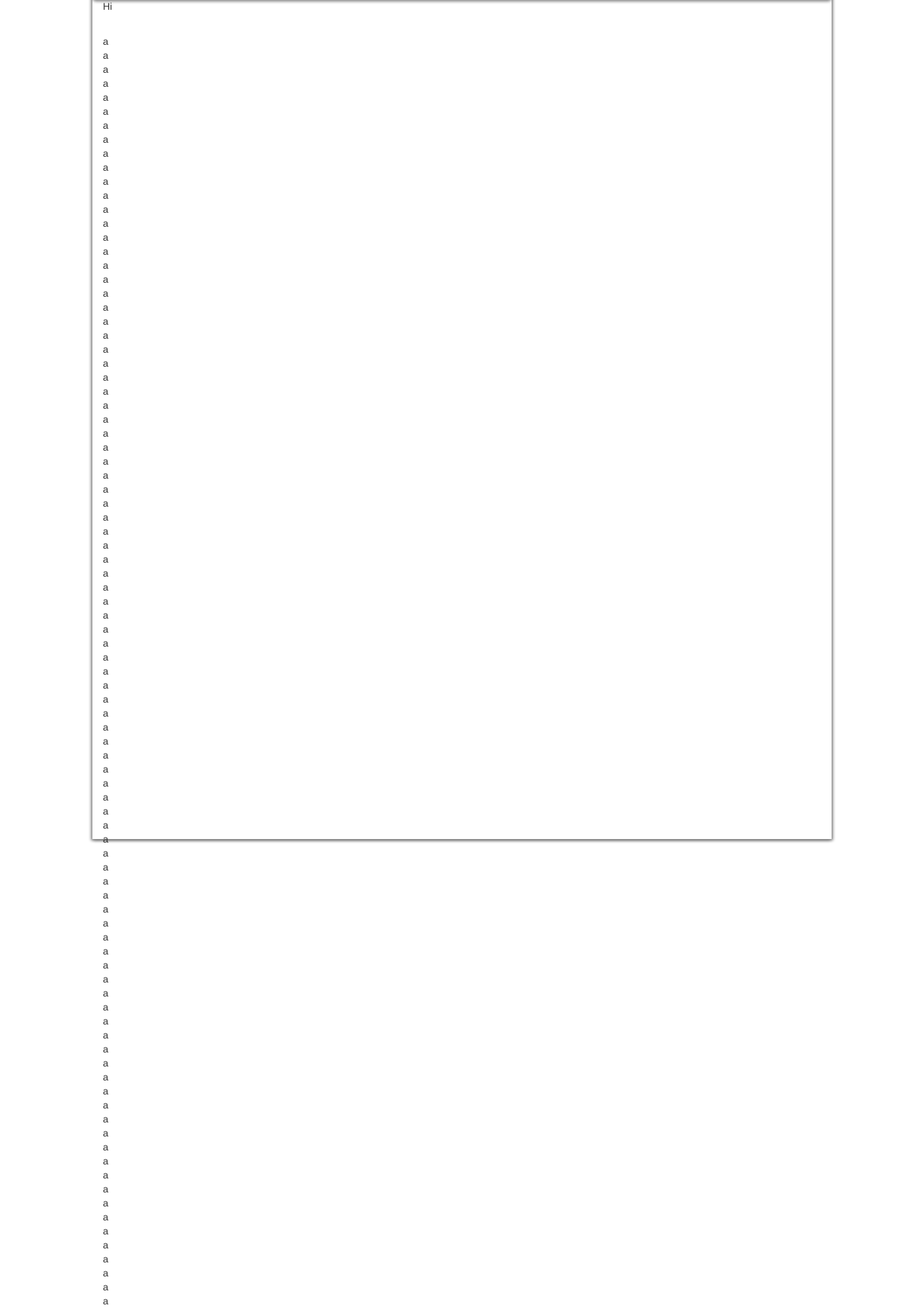
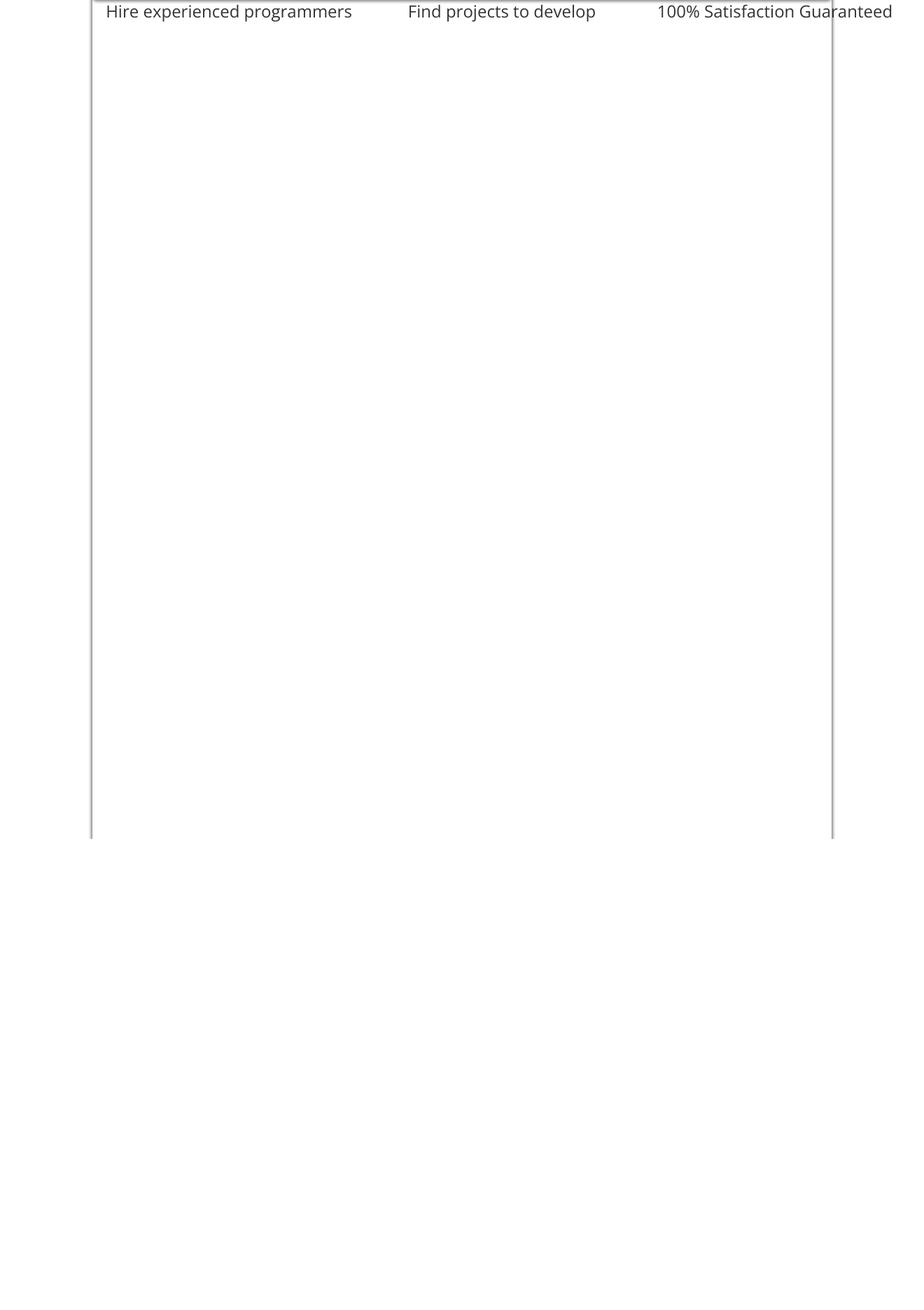
Before and after one commit to jamesw8/PVJ-Turk, a Flask app: page / in a window 1320 px wide. Shown: the part 401-2273 px from the top of the page at 70% size. After the commit the page ends 1600 px from the top, so only its background shows below. Run offline with Flask 2, Linux system fonts and the light colour scheme; some libraries are stand-ins or nearby versions.

Commit message:
created templates

```diff
--- /dev/null
+++ b/templates/base.html
@@ -0,0 +1,49 @@
+<!DOCTYPE html>
+<html>
+	<head>
+		<meta charset="utf-8">
+		<meta name="viewport" content="width=device-width, initial-scale=1">
+		<title>PV&amp;J Turk Machine</title>
+		<!-- Latest compiled and minified CSS -->
+		<link rel="stylesheet" href="https://maxcdn.bootstrapcdn.com/bootstrap/3.3.7/css/bootstrap.min.css" integrity="sha384-BVYiiSIFeK1dGmJRAkycuHAHRg32OmUcww7on3RYdg4Va+PmSTsz/K68vbdEjh4u" crossorigin="anonymous">
+		<!-- Icons -->
+		<link rel="stylesheet" href="https://cdnjs.cloudflare.com/ajax/libs/font-awesome/4.7.0/css/font-awesome.min.css">
+		<!-- jQuery library -->
+		<script src="https://ajax.googleapis.com/ajax/libs/jquery/3.2.1/jquery.min.js"></script>
+		<!-- Latest compiled and minified JavaScript -->
+		<script src="https://maxcdn.bootstrapcdn.com/bootstrap/3.3.7/js/bootstrap.min.js" integrity="sha384-Tc5IQib027qvyjSMfHjOMaLkfuWVxZxUPnCJA7l2mCWNIpG9mGCD8wGNIcPD7Txa" crossorigin="anonymous"></script>
+		<!-- Google Font -->
+		<link href="https://fonts.googleapis.com/css?family=Merriweather|Open+Sans:300|Lato:900|Quicksand:400" rel="stylesheet">
+		<link rel="stylesheet" type="text/css" href="static/css/styles.css">
+	</head>
+	<body>
+		<nav class="navbar navbar-inverse navbar-fixed-top">
+			<div class="container-fluid">
+				<div class="navbar-header">
+					<a class="navbar-brand" href="/">PV&amp;J Turk Machine</a>
+				</div>
+
+				<ul class="nav navbar-nav navbar-right hidden-xs">
+					<li><a href="#">Home</a></li>
+					<li><a href="#">Sign Up</a></li>
+					<li><a href="#">Login</a></li>
+				</ul>
+			</div>
+		</nav>
+		{% block content %}
+		{% endblock %}
+		<script>
+			$(".navbar a, #project-button a").on('click', function(event) {
+				if (this.hash !== "") {
+					event.preventDefault();
+					var hash = this.hash;
+					$('html, body').animate({
+						scrollTop: $(hash).offset().top
+					}, 600, function() {
+						window.location.hash = hash;
+					});
+				}
+			})
+		</script>
+	</body>
+</html>
--- a/templates/index.html
+++ b/templates/index.html
@@ -1,75 +1,31 @@
-<!DOCTYPE html>
-<html>
-	<head>
-		<meta charset="utf-8">
-		<meta name="viewport" content="width=device-width, initial-scale=1">
-		<!-- Latest compiled and minified CSS -->
-		<link rel="stylesheet" href="https://maxcdn.bootstrapcdn.com/bootstrap/3.3.7/css/bootstrap.min.css" integrity="sha384-BVYiiSIFeK1dGmJRAkycuHAHRg32OmUcww7on3RYdg4Va+PmSTsz/K68vbdEjh4u" crossorigin="anonymous">
-		<!-- Icons -->
-		<link rel="stylesheet" href="https://cdnjs.cloudflare.com/ajax/libs/font-awesome/4.7.0/css/font-awesome.min.css">
-		<!-- jQuery library -->
-		<script src="https://ajax.googleapis.com/ajax/libs/jquery/3.2.1/jquery.min.js"></script>
-		<!-- Latest compiled and minified JavaScript -->
-		<script src="https://maxcdn.bootstrapcdn.com/bootstrap/3.3.7/js/bootstrap.min.js" integrity="sha384-Tc5IQib027qvyjSMfHjOMaLkfuWVxZxUPnCJA7l2mCWNIpG9mGCD8wGNIcPD7Txa" crossorigin="anonymous"></script>
-		<!-- Google Font -->
-		<link href="https://fonts.googleapis.com/css?family=Merriweather|Open+Sans:300|Lato:900|Quicksand:400" rel="stylesheet">
-		<link rel="stylesheet" type="text/css" href="styles.css">
-	</head>
-	<body>
-		<nav class="navbar navbar-inverse navbar-fixed-top">
-			<div class="container-fluid">
-				<div class="navbar-header">
-					<a class="navbar-brand" href="/">PV&amp;J Turk Machine</a>
-				</div>
-
-				<ul class="nav navbar-nav navbar-right hidden-xs">
-					<li><a href="#">Home</a></li>
-					<li><a href="#">Sign Up</a></li>
-					<li><a href="#">Login</a></li>
-				</ul>
-			</div>
-		</nav>
+{% extends "base.html" %}
+{% block content %}
+<div class="container-fluid">
+	<div class="row">
 		<div class="jumbotron">
 			<div class="jumbo-text">
 				<h1>PV&amp;J Turk Machine</h1>
 				<p>Hire developers to carry out your vision.</p>
 			</div>
 		</div>
-		<div class="container-fluid">
-			<div class="row">
-				<div class="col-sm-12 col-md-12">
-					<p class="center-block">Hi</p>
-									<br>a<br>a<br>a<br>a<br>a<br>a<br>a<br>a<br>a<br>a
-				<br>a<br>a<br>a<br>a<br>a<br>a<br>a<br>a<br>a<br>a<br>a<br>a
-				<br>a<br>a<br>a<br>a<br>a<br>a<br>a<br>a<br>a<br>a<br>a<br>a
-								<br>a<br>a<br>a<br>a<br>a<br>a<br>a<br>a<br>a<br>a
-				<br>a<br>a<br>a<br>a<br>a<br>a<br>a<br>a<br>a<br>a<br>a<br>a
-				<br>a<br>a<br>a<br>a<br>a<br>a<br>a<br>a<br>a<br>a<br>a<br>a
-								<br>a<br>a<br>a<br>a<br>a<br>a<br>a<br>a<br>a<br>a
-				<br>a<br>a<br>a<br>a<br>a<br>a<br>a<br>a<br>a<br>a<br>a<br>a
-				<br>a<br>a<br>a<br>a<br>a<br>a<br>a<br>a<br>a<br>a<br>a<br>a
-								<br>a<br>a<br>a<br>a<br>a<br>a<br>a<br>a<br>a<br>a
-				<br>a<br>a<br>a<br>a<br>a<br>a<br>a<br>a<br>a<br>a<br>a<br>a
-				<br>a<br>a<br>a<br>a<br>a<br>a<br>a<br>a<br>a<br>a<br>a<br>a
-								<br>a<br>a<br>a<br>a<br>a<br>a<br>a<br>a<br>a<br>a
-				<br>a<br>a<br>a<br>a<br>a<br>a<br>a<br>a<br>a<br>a<br>a<br>a
-				<br>a<br>a<br>a<br>a<br>a<br>a<br>a<br>a<br>a<br>a<br>a<br>a
-
-				</div>
+	</div>
+</div>
+<div class="container">
+	<div class="row features">
+		<div class="col-sm-12 col-md-4">
+			<div class="feature-text">
+				Hire experienced programmers
 			</div>
 		</div>
-		<script>
-			$(".navbar a, #project-button a").on('click', function(event) {
-				if (this.hash !== "") {
-					event.preventDefault();
-					var hash = this.hash;
-					$('html, body').animate({
-						scrollTop: $(hash).offset().top
-					}, 600, function() {
-						window.location.hash = hash;
-					});
-				}
-			})
-		</script>
-	</body>
-</html>
+		<div class="col-sm-12 col-md-4">
+			<div class="feature-text">
+				Find projects to develop
+			</div>
+		</div>
+		<div class="col-sm-12 col-md-4">
+			<div class="feature-text">
+				100% Satisfaction Guaranteed
+		</div>
+	</div>
+</div>
+{% endblock %}
```
Also changed, not shown: templates/styles.css (deleted, +0 -24 lines).
